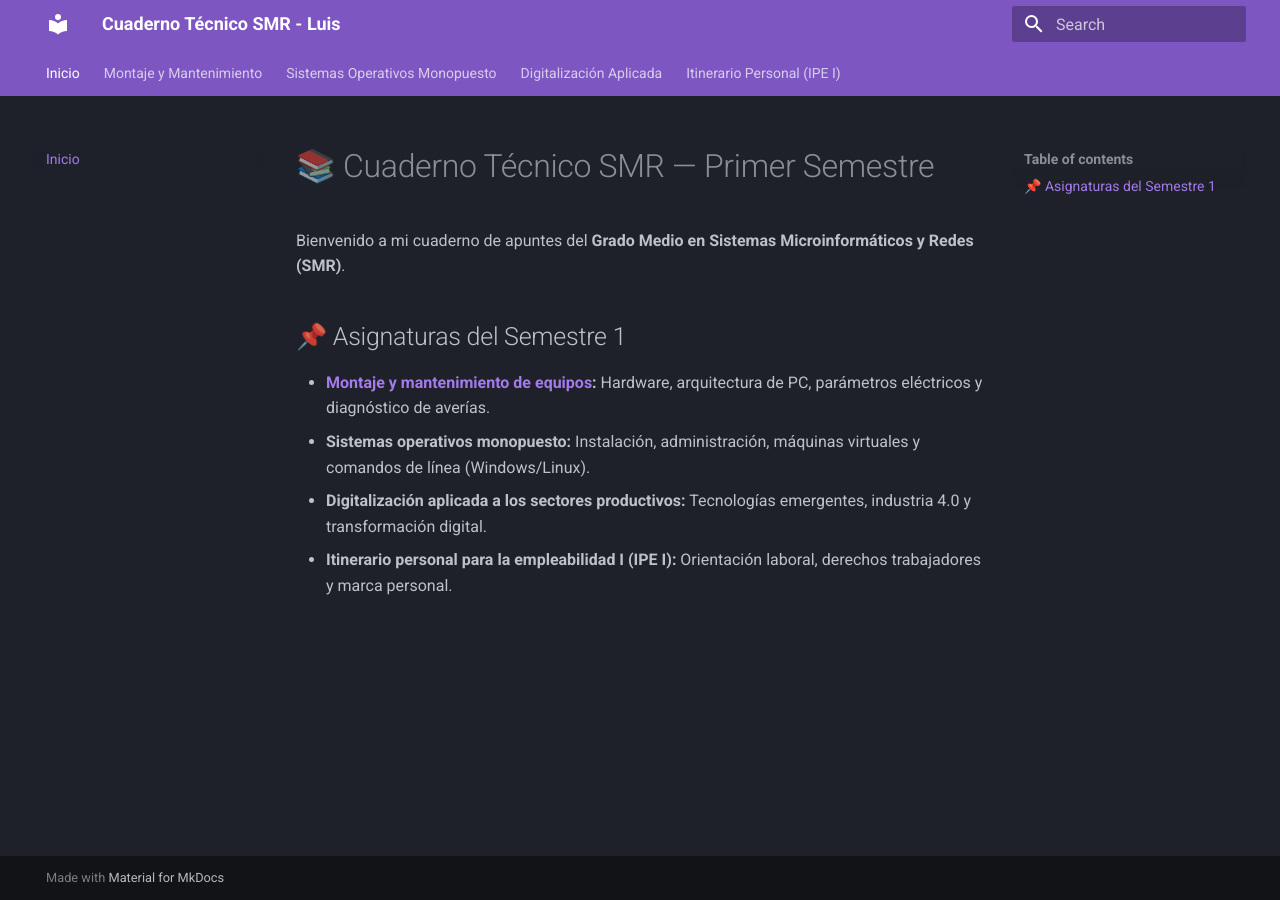
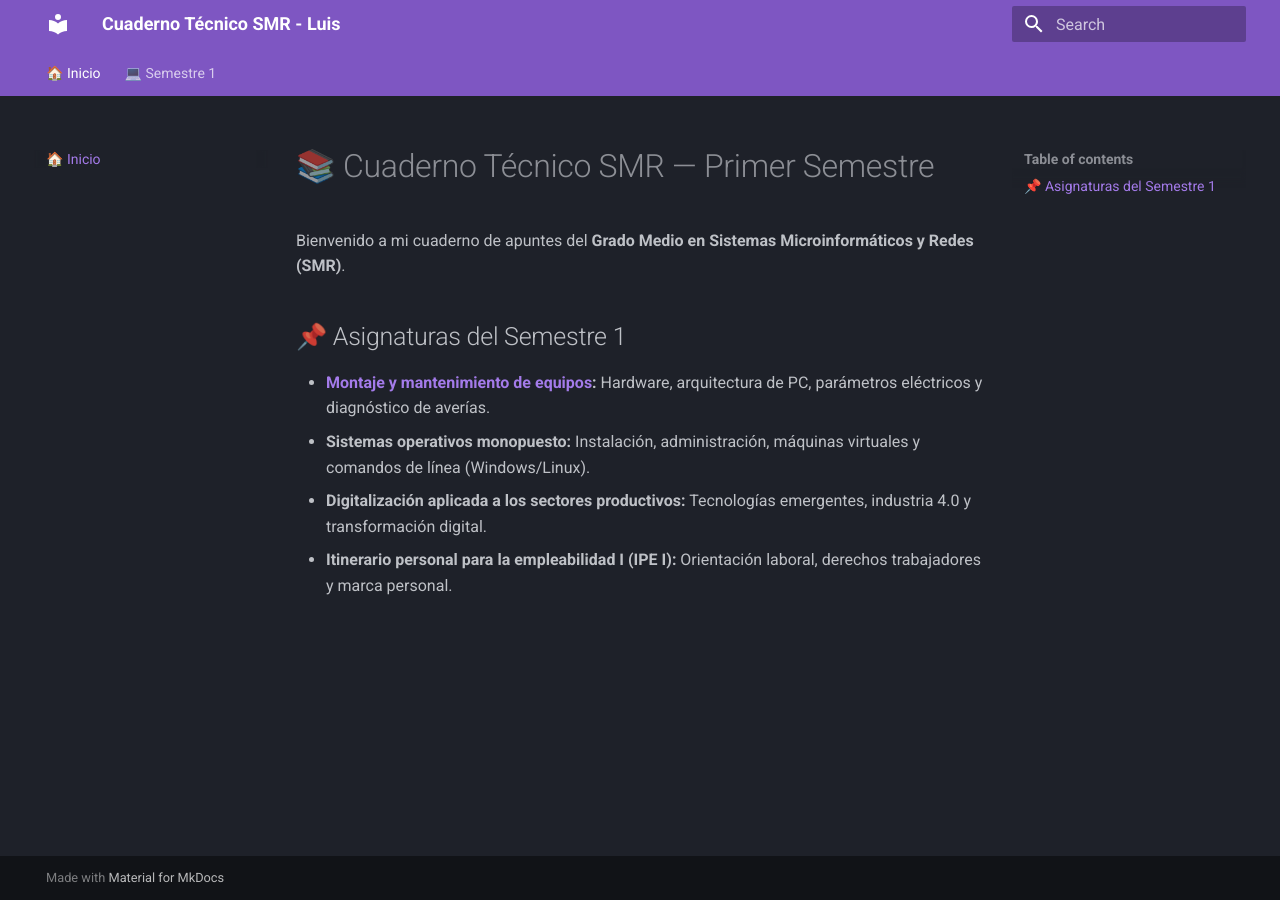
Before and after one commit to Beamspark/SMR-Apuntes, an MkDocs documentation site: the page built from docs/index.md, in a window 1280 px wide. Built offline with MkDocs 1.6.1 and Material for MkDocs 9.7.7, drawn with Linux system fonts in a browser that asks for light colours.

Commit message:
Update mkdocs.yml

```diff
--- a/mkdocs.yml
+++ b/mkdocs.yml
@@ -28,23 +28,21 @@
   - https://cdn.jsdelivr.net/npm/mathjax@3/es5/tex-mml-chtml.js
 
 nav:
-  - Inicio: index.md
-  - Montaje y Mantenimiento:
-      - Vista General: montaje/index.md
-      - Tema 1 - Medición de Parámetros Eléctricos: montaje/tema-1.md
-      - Tema 2 - Prevención de Riesgos Laborales: montaje/tema-2.md
-      - Tema 3 - Bloques Funcionales del PC: montaje/tema-3.md
-      - Tema 4 - Precauciones y Seguridad: montaje/tema-4.md
-      - Tema 5 - Herramientas Necesarias: montaje/tema-5.md
-      - Tema 6 - Análisis de Mercado de Componentes: montaje/tema-6.md
-      - Tema 7 - Procedimientos de Montaje: montaje/tema-7.md
-      - Tema 8 - Puesta en Marcha del Equipo: montaje/tema-8.md
-      - Tema 9 - Nuevas Tendencias: montaje/tema-9.md
-      - Tema 10 - Mantenimiento Preventivo y Correctivo: montaje/tema-10.md
-      - Tema 11 - Instalación de Programas y Software: montaje/tema-11.md
-  - Sistemas Operativos Monopuesto:
-      - Próximamente: sistemas/index.md
-  - Digitalización Aplicada:
-      - Próximamente: digitalizacion/index.md
-  - Itinerario Personal (IPE I):
-      - Próximamente: ipe/index.md
+  - 🏠 Inicio: index.md
+  - 💻 Semestre 1:
+      - Montaje y Mantenimiento:
+          - Vista General: montaje/index.md
+          - Tema 1 - Medición de Parámetros Eléctricos: montaje/tema-1.md
+          - Tema 2 - Prevención de Riesgos Laborales: montaje/tema-2.md
+          - Tema 3 - Bloques Funcionales del PC: montaje/tema-3.md
+          - Tema 4 - Precauciones y Seguridad: montaje/tema-4.md
+          - Tema 5 - Herramientas Necesarias: montaje/tema-5.md
+          - Tema 6 - Análisis de Mercado de Componentes: montaje/tema-6.md
+          - Tema 7 - Procedimientos de Montaje: montaje/tema-7.md
+          - Tema 8 - Puesta en Marcha del Equipo: montaje/tema-8.md
+          - Tema 9 - Nuevas Tendencias: montaje/tema-9.md
+          - Tema 10 - Mantenimiento Preventivo y Correctivo: montaje/tema-10.md
+          - Tema 11 - Instalación de Programas y Software: montaje/tema-11.md
+      - Sistemas Operativos Monopuesto: sistemas/index.md
+      - Digitalización Aplicada: digitalizacion/index.md
+      - Itinerario Personal (IPE I): ipe/index.md
```
